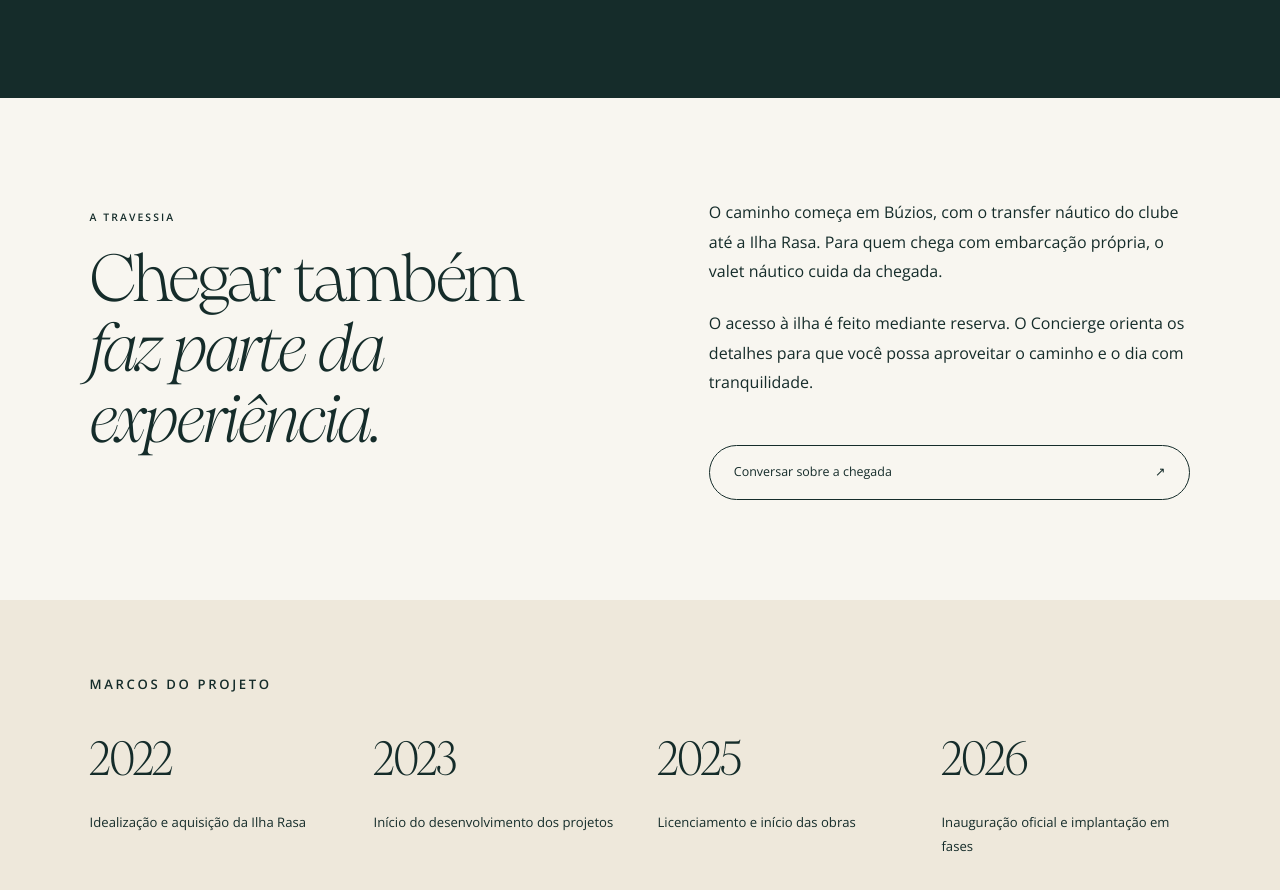
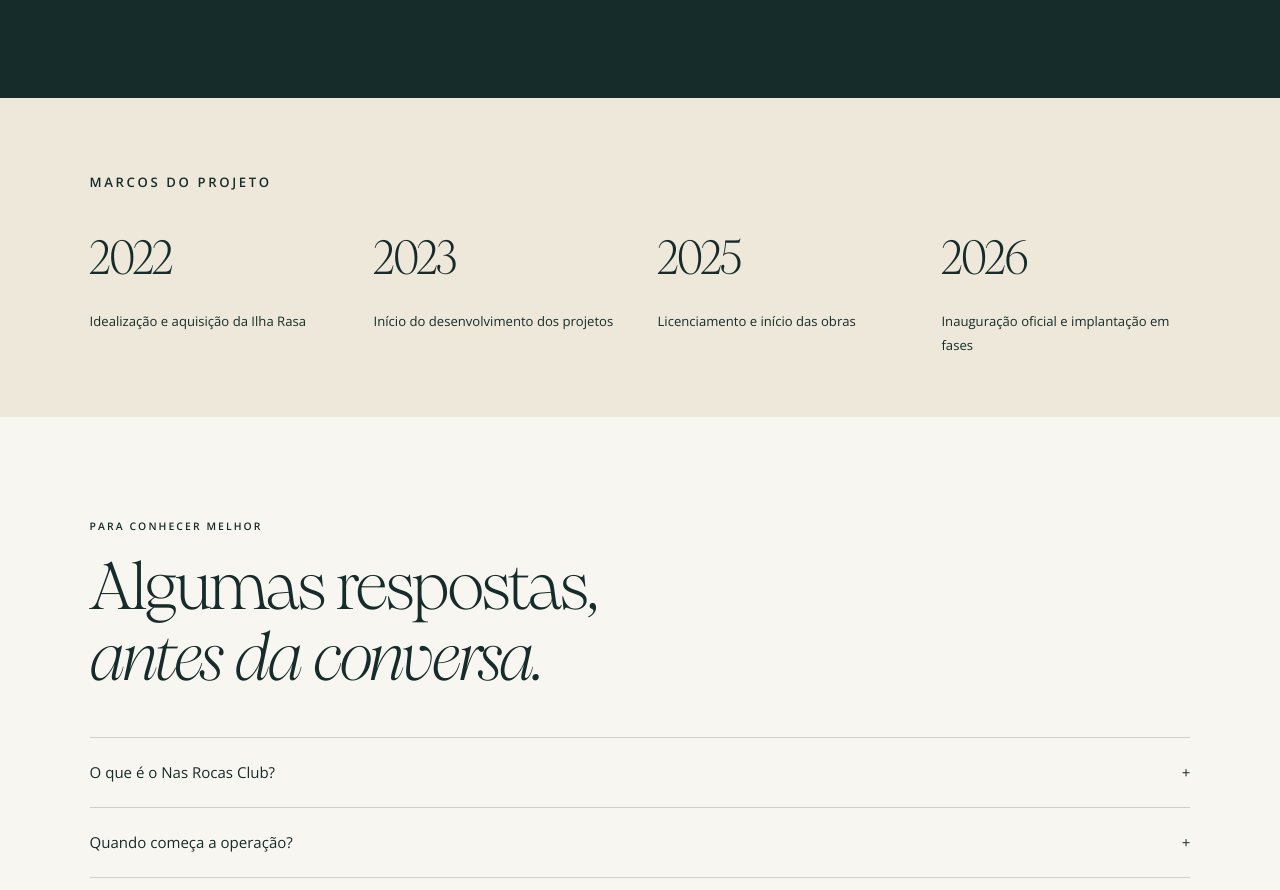
Before and after one commit to denisepaixaomarketing-maker/landing-page-influenciadores-resid-nas-rocas, a Next.js app: page / in a window 1280 px wide. Shown: the part 5248-6138 px from the top of the page. Built offline with nearby package versions, Linux system fonts and the light colour scheme.

Commit message:
Remove crossing section from influencer landing

```diff
--- a/app/page.tsx
+++ b/app/page.tsx
@@ -54,7 +54,6 @@ export default function Home() {
     <section className="nr-community" id="comunidade"><div><p className="nr-label">COMUNIDADE</p><h2>Para quem entende<br /><em>o valor do tempo.</em></h2><p>O Nas Rocas é para quem encontra sentido nos encontros e nos lugares certos. Uma comunidade que não anuncia. Reconhece.</p><p>O acesso acontece por curadoria, com um número limitado de memberships e um processo de admissão atento à afinidade com o clube.</p><CTA /></div><img src={asset("gallery-deck001-DOY2aimx.webp")} alt="Espaço de convivência do Nas Rocas junto ao mar" loading="lazy" /></section>
     <section className="nr-section"><p className="nr-label">UM VISLUMBRE DA ILHA</p><h2>Antes de chegar,<br /><em>um pouco do que espera você.</em></h2><div className="nr-gallery">{photos.map(([src,alt])=><figure key={src}><img src={asset(src)} alt={alt} loading="lazy" /><figcaption>{alt}</figcaption></figure>)}</div></section>
     <section className="nr-membership" id="membership"><p className="nr-label">MEMBERSHIP · PATRIMÔNIO VIVO</p><h2>Um lugar para viver.<br /><em>E para fazer parte.</em></h2><p className="nr-intro">O membership é patrimonial, sem prazo determinado, transferível e vendável conforme as regras do clube. Mais do que acesso à ilha, é uma forma de integrar esse lugar à vida da família.</p><div className="nr-plans"><article><p className="nr-label">NAS ROCAS CLUB</p><h3>Club</h3><p>Acesso ao clube e <strong>12 convites anuais</strong> de cortesia para compartilhar bons momentos.</p></article><article><p className="nr-label">NAS ROCAS CLUB BARDOT</p><h3>Bardot</h3><p>Acesso prioritário, áreas reservadas e <strong>36 convites anuais</strong> de cortesia.</p></article></div><p className="nr-note">Memberships a partir de aproximadamente R$ 200 mil, conforme modalidade e lote vigente. Fee anual de R$ 12.000. Consumos e determinados serviços são cobrados à parte. Consulte o Concierge para condições atuais.</p><CTA>Conhecer as modalidades</CTA></section>
-    <section className="nr-section nr-logistics"><div><p className="nr-label">A TRAVESSIA</p><h2>Chegar também<br /><em>faz parte da experiência.</em></h2></div><div className="nr-copy"><p>O caminho começa em Búzios, com o transfer náutico do clube até a Ilha Rasa. Para quem chega com embarcação própria, o valet náutico cuida da chegada.</p><p>O acesso à ilha é feito mediante reserva. O Concierge orienta os detalhes para que você possa aproveitar o caminho e o dia com tranquilidade.</p><CTA>Conversar sobre a chegada</CTA></div></section>
     <section className="nr-history"><p className="nr-label">MARCOS DO PROJETO</p><div>{[["2022","Idealização e aquisição da Ilha Rasa"],["2023","Início do desenvolvimento dos projetos"],["2025","Licenciamento e início das obras"],["2026","Inauguração oficial e implantação em fases"]].map(([year,text])=><article key={year}><h3>{year}</h3><p>{text}</p></article>)}</div></section>
     <section className="nr-section" id="duvidas"><p className="nr-label">PARA CONHECER MELHOR</p><h2>Algumas respostas,<br /><em>antes da conversa.</em></h2><div className="nr-faq">{faqs.map(([question,answer])=><details key={question}><summary>{question}<span aria-hidden="true">+</span></summary><p>{answer}</p></details>)}</div></section>
     <section className="nr-contact" id="conversa"><p className="nr-label">RESID CLUB & HOTELS · NAS ROCAS CLUB</p><h2>Se esse lugar faz sentido,<br /><em>a conversa começa aqui.</em></h2><p>Conheça o projeto, tire suas dúvidas e descubra como viver o Nas Rocas com a sua família. O Concierge apresenta as condições atuais e acompanha os próximos passos da admissão.</p><CTA /><small>O botão leva ao contato oficial do Nas Rocas Club.</small></section>
```
